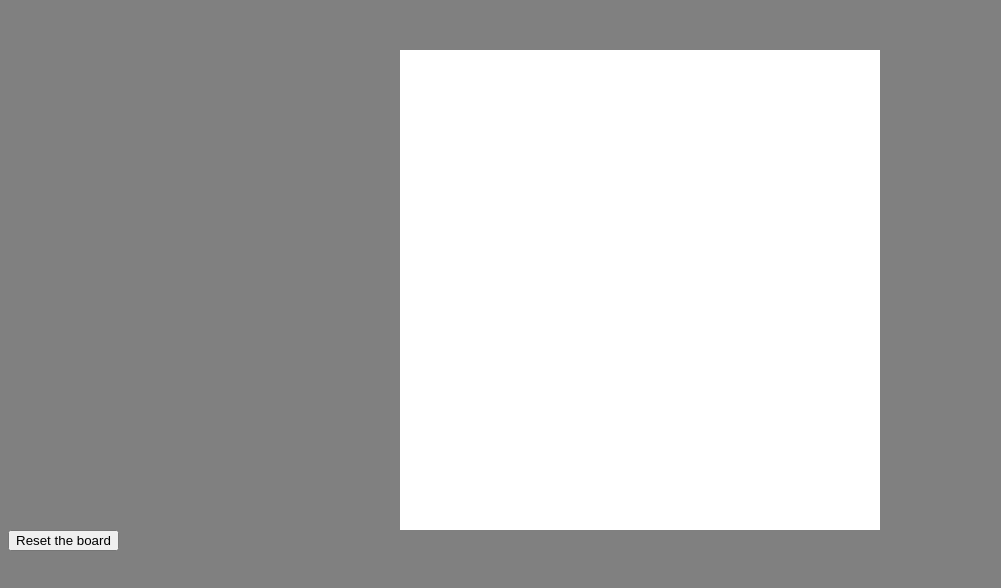
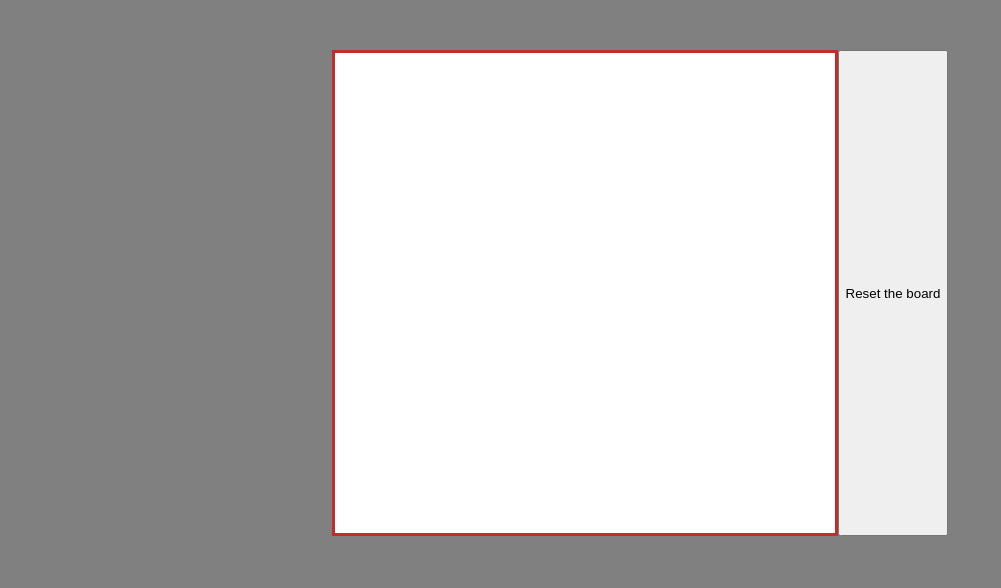
Before and after one commit to ItsWakana/Etch-a-Sketch, a plain HTML site: page index.html in a window 1280 px wide. Shown: the whole page, without its empty margins (0-1001 px from the left). Drawn offline with Linux system fonts and the light colour scheme.

Commit message:
made the canvas scale to same size

```diff
--- a/script.js
+++ b/script.js
@@ -34,6 +34,9 @@ function fullGrid() {
 
 fullGrid();
 
+button.addEventListener('click', clearBoard);
+
+
 const boxes = document.querySelectorAll('#box');
 Array.from(boxes).forEach((box) => {
     box.addEventListener('mouseover', () => {
@@ -41,8 +44,6 @@ Array.from(boxes).forEach((box) => {
     });
 });
 
-button.addEventListener('click', clearBoard);
-
 function clearBoard() {
     Array.from(boxes).forEach((box) => {
         box.style.backgroundColor = 'white';
--- a/style.css
+++ b/style.css
@@ -1,4 +1,6 @@
 body {
+    display:flex;
+    justify-content: center;
     margin-top: 50px;
     background-color: gray;
 }
@@ -7,10 +9,14 @@ body {
 .container {
     display: flex;
     justify-content: center;
+    border: solid rgb(196, 43, 43);
+    width:500px;
+
 }
 
 .sub-container {
     display: flex;
+    flex:1;
     flex-direction: column;
     background-color: white;
 }
@@ -18,7 +24,6 @@ body {
 #box {
     box-sizing: border-box;
     /* border: solid black; */
-    width: 30px;
     height: 30px;
 }
 
```
